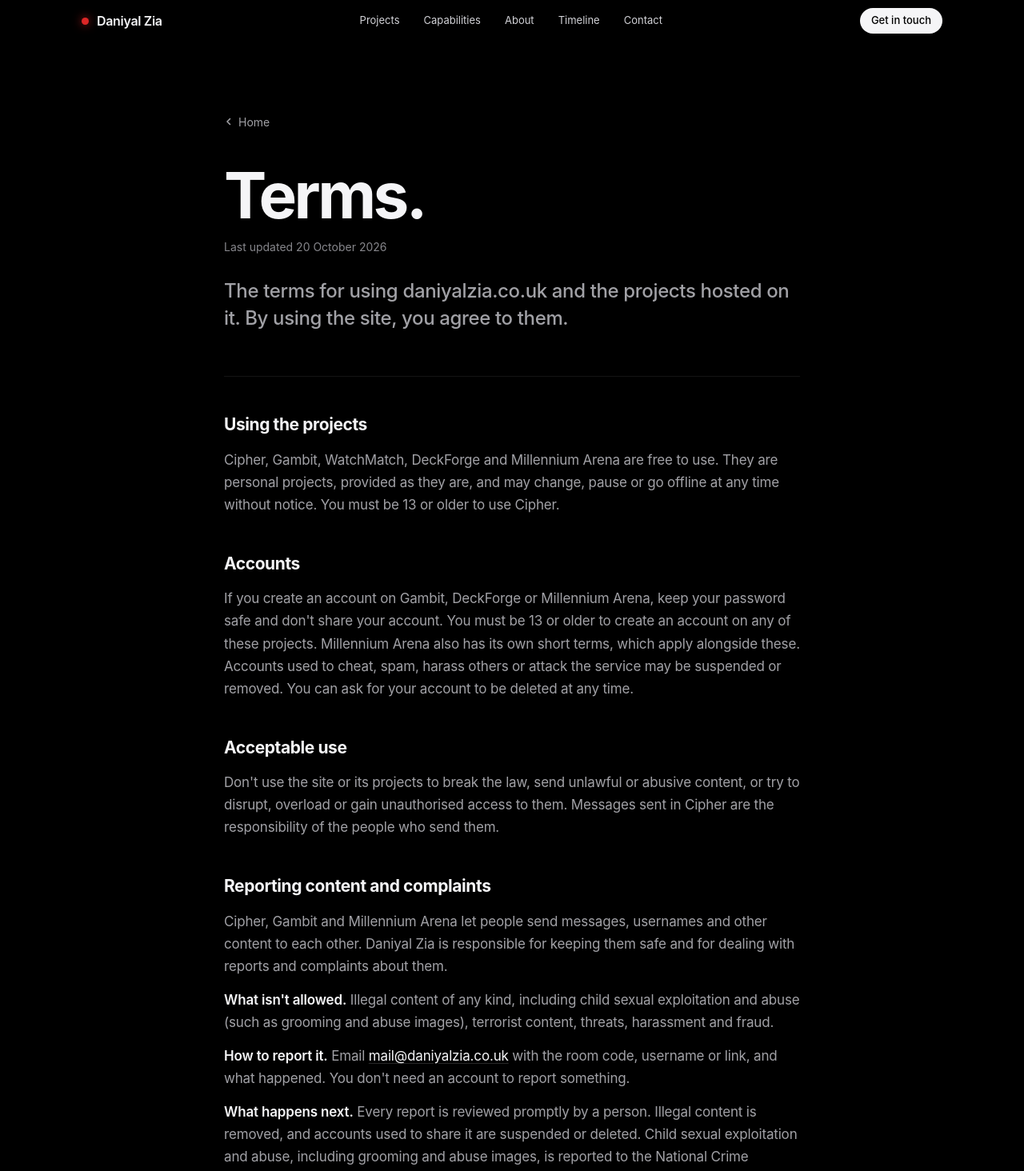
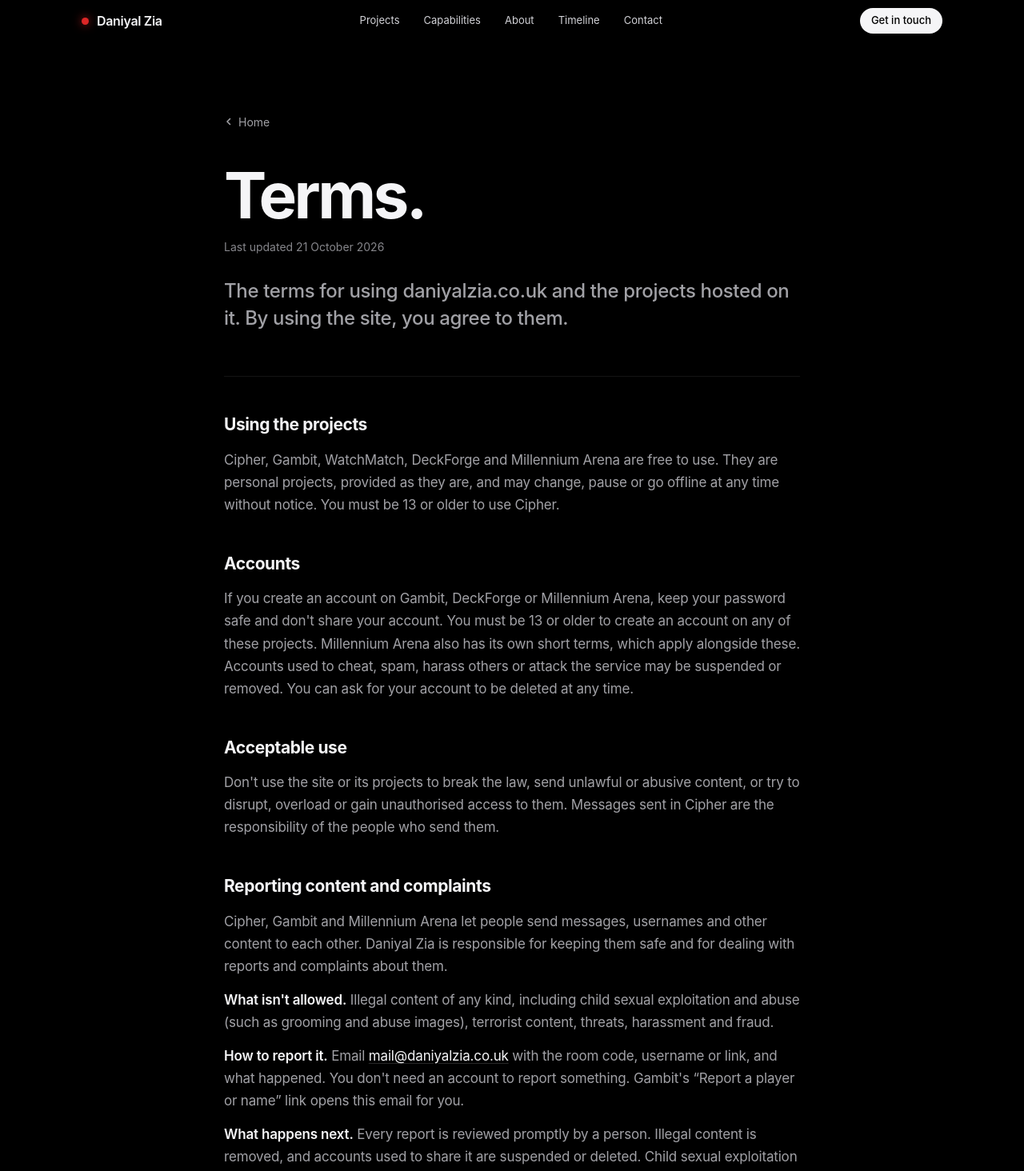
Before and after one commit to ziaboy123/portfolio, a Next.js app: page /terms in a window 1280 px wide. Shown: the top 1464 px of the page at 80% size. Built offline with nearby package versions, Linux system fonts and the light colour scheme.

Commit message:
Privacy: Gambit's public leaderboard and replays, guest games deleted after 90 days; Terms: Gambit's report link

```diff
--- a/app/privacy/page.jsx
+++ b/app/privacy/page.jsx
@@ -15,7 +15,7 @@ export default function PrivacyPage() {
   return (
     <LegalPage
       title="Privacy."
-      updated="20 October 2026"
+      updated="21 October 2026"
       intro="What this website and the projects on it collect, why, and what you can do about it. The short version: no tracking cookies, and nothing is ever sold or used for advertising."
     >
       <h2>Who is responsible</h2>
@@ -80,7 +80,9 @@ export default function PrivacyPage() {
         <strong>Gambit</strong>{' '}can be played as a guest. If you create an account, it stores your username, your
         password (only as a secure scrypt hash), your rating, your match history (including the player names shown in
         each game) and your puzzle progress. Your sign-in and board theme are remembered in your browser&apos;s local
-        storage.
+        storage. Online games are saved with the names shown in them. Your username, rating and results appear on the
+        public leaderboard, and match replays can be viewed by anyone with the link. Games between guests are deleted
+        after 90 days.
       </p>
       <p>
         <strong>DeckForge</strong>{' '}needs an account, which stores your email address, an optional display name, your
--- a/app/terms/page.jsx
+++ b/app/terms/page.jsx
@@ -14,7 +14,7 @@ export default function TermsPage() {
   return (
     <LegalPage
       title="Terms."
-      updated="20 October 2026"
+      updated="21 October 2026"
       intro="The terms for using daniyalzia.co.uk and the projects hosted on it. By using the site, you agree to them."
     >
       <h2>Using the projects</h2>
@@ -51,6 +51,7 @@ export default function TermsPage() {
       <p>
         <strong>How to report it.</strong>{' '}Email <a href={`mailto:${EMAIL}?subject=${encodeURIComponent('Report')}`}>{EMAIL}</a>{' '}
         with the room code, username or link, and what happened. You don&apos;t need an account to report something.
+        Gambit&apos;s &ldquo;Report a player or name&rdquo; link opens this email for you.
       </p>
       <p>
         <strong>What happens next.</strong>{' '}Every report is reviewed promptly by a person. Illegal content is removed,
```
